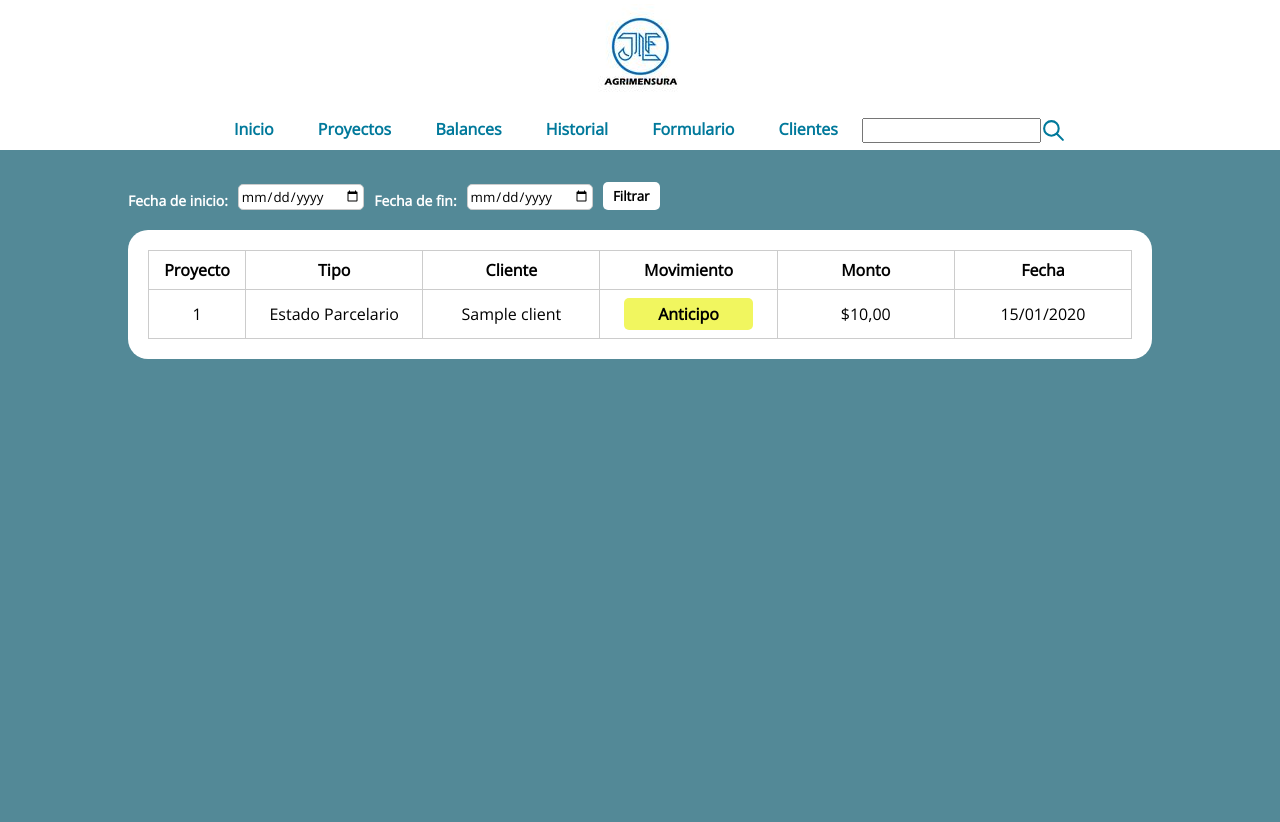
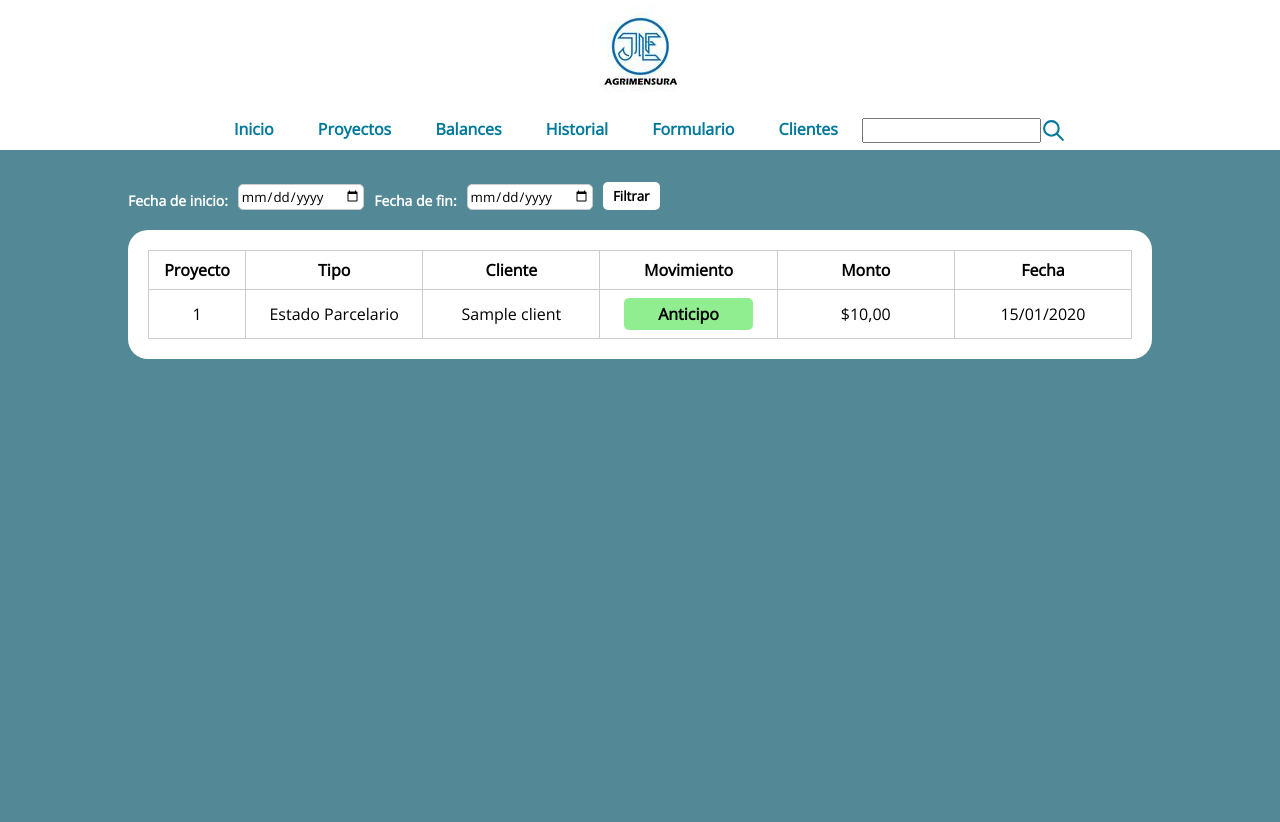
Before and after one commit to Emitax123/JFG, a Django app: page /accounting/ in a window 1280 px wide. Run offline with Django 4.2, Linux system fonts and the light colour scheme; tables that the repository leaves empty hold one stand-in row (values such as "Sample post").

Commit message:
Fix: Accunting Visuals 3.4

```diff
--- a/Accounting/templates/accounting_template.html
+++ b/Accounting/templates/accounting_template.html
@@ -146,11 +146,11 @@ width: auto;text-decoration: none; color: inherit;">{{ accountm.project.pk }}</a
               {% if accountm.amount < 0 %}
                 <span class="acc-data"><span style="font-weight: bold; min-width: 80%; padding: 5px; background-color: rgb(241, 246, 95); border-radius: 5px;">Modificacion A</span></span>
               {% else %}
-                <span class="acc-data"><span style="font-weight: bold; min-width: 80%; padding: 5px; background-color: rgb(241, 246, 95); border-radius: 5px;">Anticipo</span></span>
+                <span class="acc-data"><span style="font-weight: bold; min-width: 80%; padding: 5px; background-color: lightgreen; border-radius: 5px;">Anticipo</span></span>
               {% endif %}
             {% else %}
               {% if accountm.amount < 0 %}
-                <span class="acc-data"><span style="font-weight: bold; min-width: 80%; padding: 5px; background-color: lightyellow; border-radius: 5px;">Modificion G</span></span>
+                <span class="acc-data"><span style="font-weight: bold; min-width: 80%; padding: 5px; background-color: rgb(241, 246, 95); border-radius: 5px;">Modificion G</span></span>
               {% else %}
                 <span class="acc-data"><span style="font-weight: bold; min-width: 80%; padding: 5px; background-color: lightcoral; border-radius: 5px;">Gasto</span></span>
               {% endif %}
--- a/ProjectManager/views.py
+++ b/ProjectManager/views.py
@@ -317,7 +317,10 @@ def balance(request):
     pending = totalEstimatedAmount - adv - exp
     cant = projects.count()
     cant_actual_month = projects.filter(created__month=month).count()
-    cant_previus_months = projects.filter(closed=False).exclude(created__month=month).count()
+    # Fix: Query previous months' projects separately, looking for projects from earlier months/years with closed=False
+    cant_previus_months = Project.objects.filter(closed=False).exclude(
+        Q(created__month=month, created__year=year)
+    ).exclude(price=None, adv=None, gasto=None).count()
 
     if totalEstimatedAmount > 0:
         percent = round(adv/(totalEstimatedAmount-exp)*100 , 2)#adv/totalestimated-exp ARRREGLARRRRR
```
